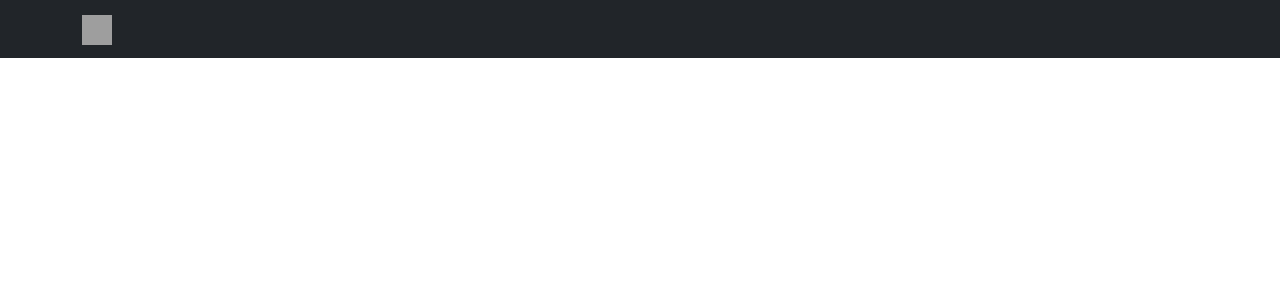
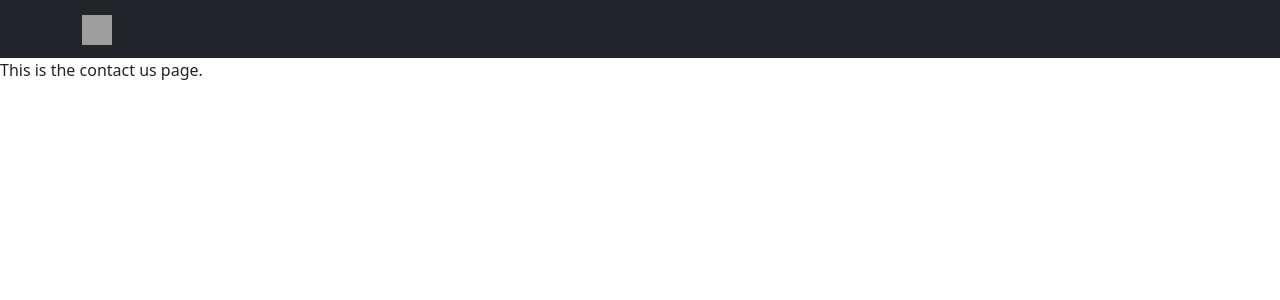
Before and after one commit to DNiev/jackfruit, a React (Create React App) app: page /contactus in a window 1280 px wide. Shown: the top 300 px of the page. Built offline with nearby package versions, Linux system fonts and the light colour scheme; grey boxes are pictures that could not be loaded; the HTML template or start-up script is replaced by a standard one.

Commit message:
created a  contact us page

```diff
--- a/src/App.js
+++ b/src/App.js
@@ -3,6 +3,7 @@
 import Home from './pages/Home';
 import AboutUs from './pages/AboutUs';
 import Navigation from './components/NavBar';
+import ContactUs from './pages/ContactUs';
 
 
 const App = () => {
@@ -12,6 +13,7 @@
       <Switch>
         <Route exact path ='/' component={Home}/>
         <Route exact path ='/aboutus' component={AboutUs}/>
+        <Route exact path='/contactus' component={ContactUs}/>
       </Switch>
     </BrowserRouter>
   );
--- /dev/null
+++ b/src/pages/ContactUs.js
@@ -0,0 +1,11 @@
+import React from 'react'
+
+const ContactUs = () => {
+    return (
+        <div>
+            This is the contact us page.
+        </div>
+    )
+}
+
+export default ContactUs
```
